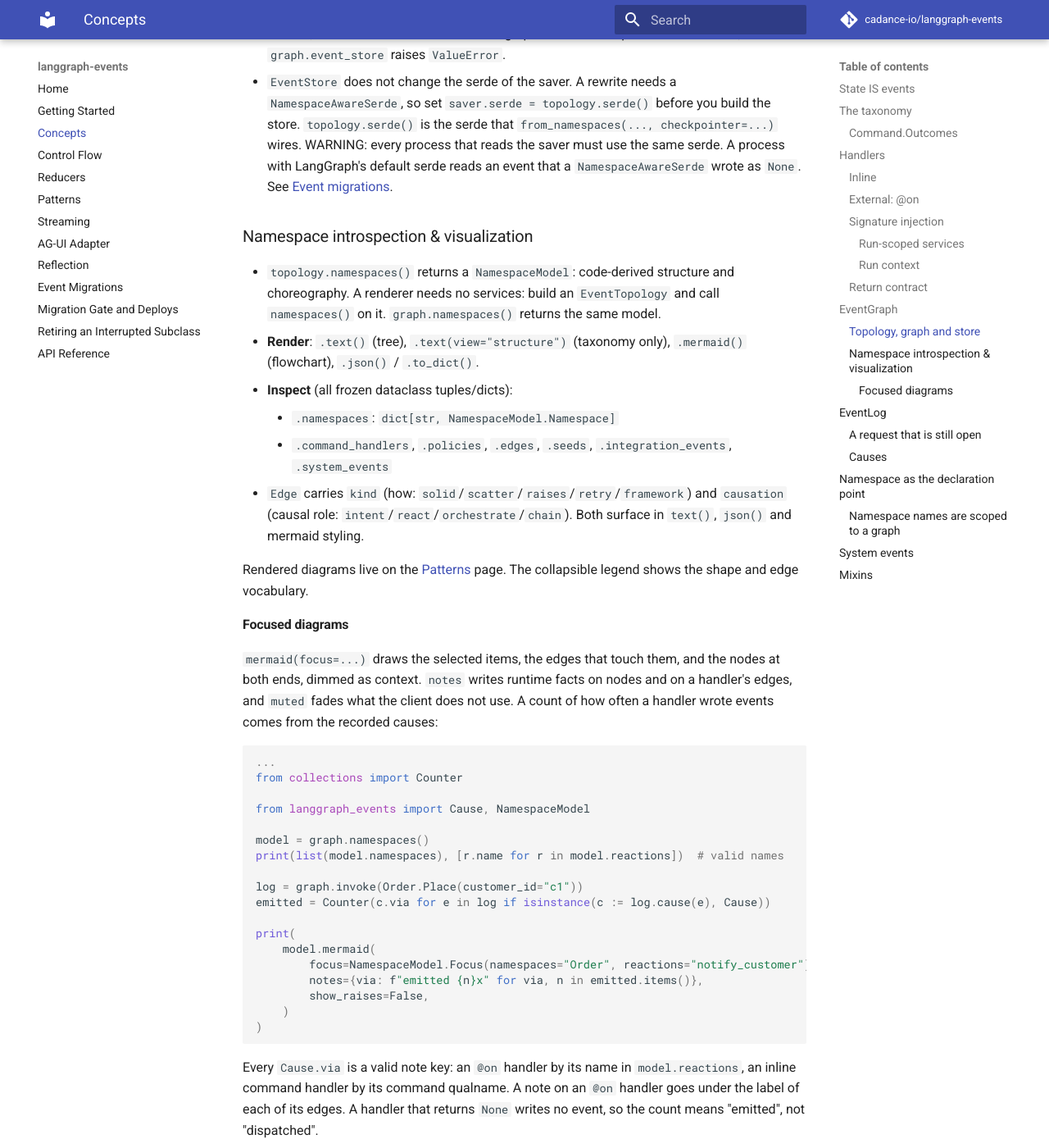
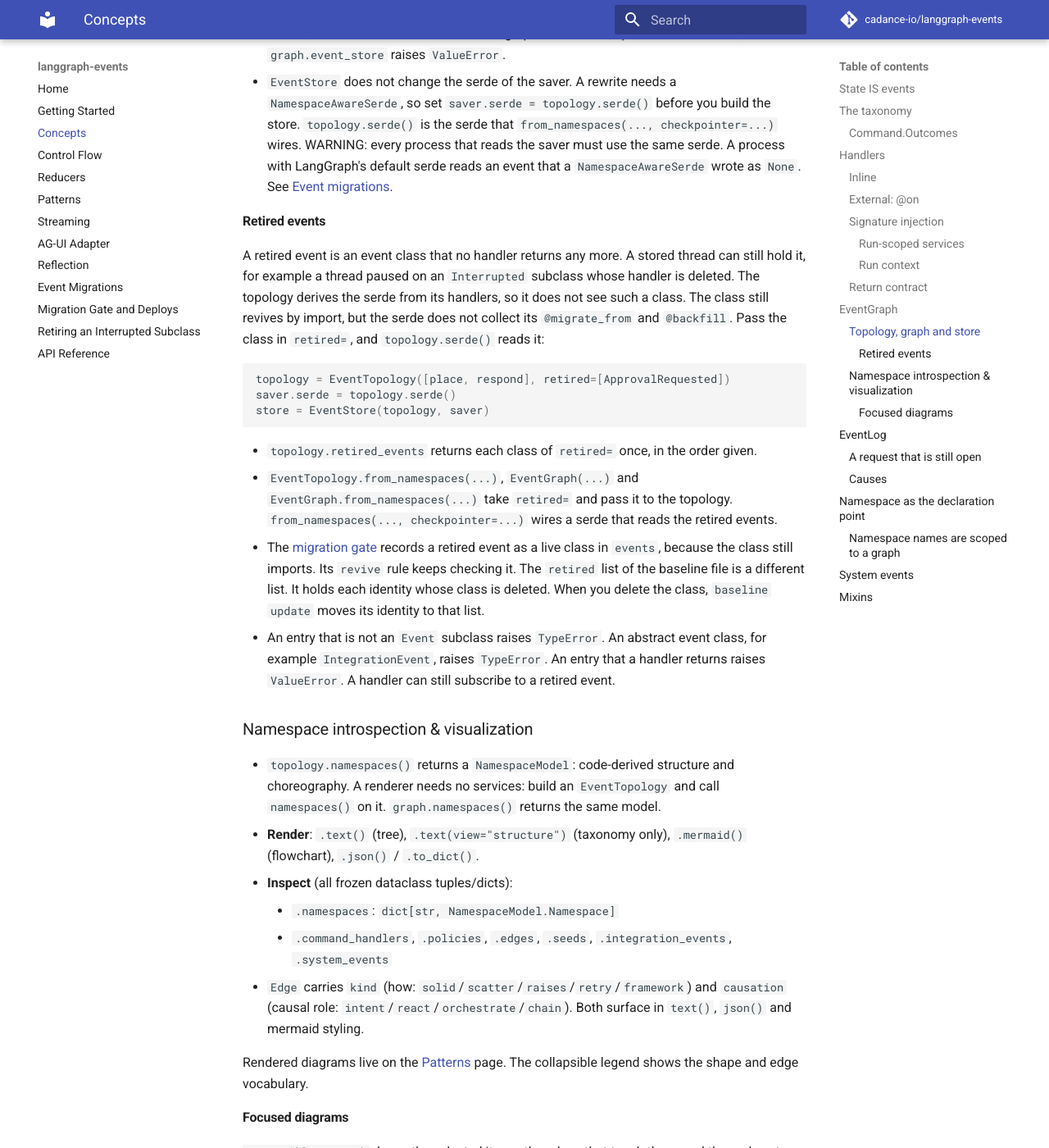
Before and after one commit to cadance-io/langgraph-events, an MkDocs documentation site: the page built from docs/concepts.md, in a window 1280 px wide and 1400 px high, scrolled down 8799 px. Shown: the whole window at 82% size. Built offline with MkDocs 1.6.1 and Material for MkDocs 9.7.7, drawn with Linux system fonts in a browser that asks for light colours; comment, search, counter and statistics services are not loaded.

Commit message:
feat(topology): keep retired event classes in the serde (#236)
* feat(topology): keep retired event classes in the serde

A retired event class is one that no handler returns any more, but that
a stored thread can still hold. The topology derived its serde from the
handlers only, so a client kept a second list of such classes and built
its own NamespaceAwareSerde.

EventTopology, EventTopology.from_namespaces, EventGraph and
EventGraph.from_namespaces now take retired=. The serde of the topology
reads each retired class, so the serde that from_namespaces wires and
the serde of the migration gate read it too. retired_events returns the
classes. An entry that is not an Event subclass raises TypeError. An
entry that a handler returns raises ValueError.

Co-Authored-By: Claude Opus 5.5 <noreply@anthropic.com>
Claude-Session: https://claude.ai/code/session_01HFwCtn5ctQKMB57pWvLVF1

* feat(migrations): set the topology serde on an EventStore target

MigrationTarget.build() sets topology.serde() on the checkpointer of an
EventStore target when that checkpointer holds the default LangGraph
serde. A serde that is not the default stays. A graph target does not
change.

Review fixes for retired=:
- A generator passed as retired= is read once. Before, the type check
  used it up, so the serde lost the classes with no error.
- An abstract event class in retired= raises TypeError.
- The ValueError names the class by its qualname.
- The docs say what retired= adds: the serde collects the migrations
  of the class, and the gate checks it. They separate it from the
  retired list of the baseline file.

Co-Authored-By: Claude Opus 5.5 <noreply@anthropic.com>
Claude-Session: https://claude.ai/code/session_01HFwCtn5ctQKMB57pWvLVF1

---------

Co-authored-by: Claude Opus 5.5 <noreply@anthropic.com>

````diff
--- a/docs/concepts.md
+++ b/docs/concepts.md
@@ -296,6 +296,32 @@ for config in store.threads_paused_on(ApprovalRequested, thread_ids=ids):
   the saver must use the same serde. A process with LangGraph's default serde reads an event
   that a `NamespaceAwareSerde` wrote as `None`. See [Event migrations](event-migrations.md).
 
+#### Retired events { #retired-events }
+
+A retired event is an event class that no handler returns any more. A stored thread can still
+hold it, for example a thread paused on an `Interrupted` subclass whose handler is deleted.
+The topology derives the serde from its handlers, so it does not see such a class. The class
+still revives by import, but the serde does not collect its `@migrate_from` and `@backfill`.
+Pass the class in `retired=`, and `topology.serde()` reads it:
+
+```python
+topology = EventTopology([place, respond], retired=[ApprovalRequested])
+saver.serde = topology.serde()
+store = EventStore(topology, saver)
+```
+
+- `topology.retired_events` returns each class of `retired=` once, in the order given.
+- `EventTopology.from_namespaces(...)`, `EventGraph(...)` and `EventGraph.from_namespaces(...)`
+  take `retired=` and pass it to the topology. `from_namespaces(..., checkpointer=...)` wires a
+  serde that reads the retired events.
+- The [migration gate](migration-gate.md#the-migration-gate) records a retired event as a live
+  class in `events`, because the class still imports. Its `revive` rule keeps checking it.
+  The `retired` list of the baseline file is a different list. It holds each identity whose
+  class is deleted. When you delete the class, `baseline update` moves its identity to that list.
+- An entry that is not an `Event` subclass raises `TypeError`. An abstract event class, for
+  example `IntegrationEvent`, raises `TypeError`. An entry that a handler returns raises
+  `ValueError`. A handler can still subscribe to a retired event.
+
 ### Namespace introspection & visualization
 
 - `topology.namespaces()` returns a `NamespaceModel`: code-derived structure and choreography.
````
Also changed, not shown: CHANGELOG.md (+17 -0 lines), docs/api.md (+6 -5 lines), docs/migration-gate.md (+3 -5 lines), docs/retiring-interrupted.md (+4 -6 lines), 4 other files.
